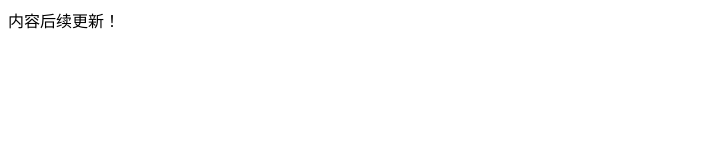
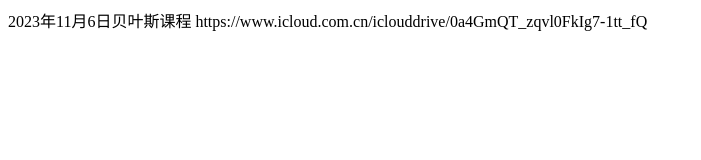
Before and after one commit to huxin2023/huxin2023.github.io, a plain HTML site: page index.html in a window 1280 px wide. Shown: the whole page, without its empty margins (0-701 px from the left). Drawn offline with Linux system fonts and the light colour scheme.

Commit message:
index.html

```diff
--- a/index.html
+++ b/index.html
@@ -1 +1 @@
-<p>内容后续更新！<p>
+<p>2023年11月6日贝叶斯课程 https://www.icloud.com.cn/iclouddrive/0a4GmQT_zqvl0FkIg7-1tt_fQ <p>
```
